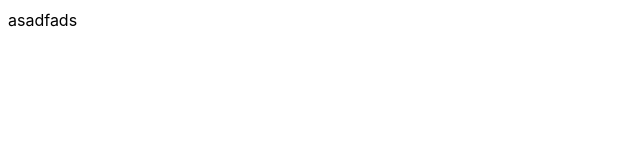
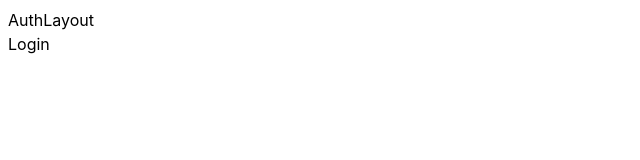
Before and after one commit to KeiAzDev/memo-clone, a React (Vite) app in the folder client/: page /login in a window 1280 px wide. Shown: the top 160 px of the page, without its empty margins (0-640 px from the left). Built offline with nearby package versions, Linux system fonts and the light colour scheme.

Commit message:
AuthLayoutにloginとregisterをリンクしました

```diff
--- a/client/package.json
+++ b/client/package.json
@@ -11,7 +11,8 @@
   },
   "dependencies": {
     "react": "^18.3.1",
-    "react-dom": "^18.3.1"
+    "react-dom": "^18.3.1",
+    "react-router-dom": "^7.1.1"
   },
   "devDependencies": {
     "@eslint/js": "^9.17.0",
--- a/client/src/App.jsx
+++ b/client/src/App.jsx
@@ -1,12 +1,21 @@
 import './App.css'
+import AuthLayout from './components/layout/AuthLayout'
+import Login from './pages/Login'
+import {BrowserRouter as Router, Route, Routes} from 'react-router-dom'
+import Register from './pages/Register'
 
 function App() {
 
 
   return (
-    <>
-      asadfads
-    </>
+    <Router>
+      <Routes>
+        <Route path='/' element={<AuthLayout />}>
+          <Route path='login' element={<Login />}/>
+          <Route path='Register' element={<Register />}/>
+        </Route>
+      </Routes>
+    </Router>
   )
 }
 
--- /dev/null
+++ b/client/src/components/layout/AuthLayout.jsx
@@ -0,0 +1,12 @@
+import React from 'react'
+import { Outlet } from 'react-router-dom'
+
+const AuthLayout = () => {
+  return (
+    <div>AuthLayout
+      <Outlet />
+    </div>
+  )
+}
+
+export default AuthLayout
--- /dev/null
+++ b/client/src/pages/Login.jsx
@@ -0,0 +1,9 @@
+import React from 'react'
+
+const Login = () => {
+  return (
+    <div>Login</div>
+  )
+}
+
+export default Login
--- /dev/null
+++ b/client/src/pages/Register.jsx
@@ -0,0 +1,9 @@
+import React from 'react'
+
+const Register = () => {
+  return (
+    <div>Register</div>
+  )
+}
+
+export default Register
```
Also changed, not shown: 1 other file (tests, documents, lock files or other folders).
